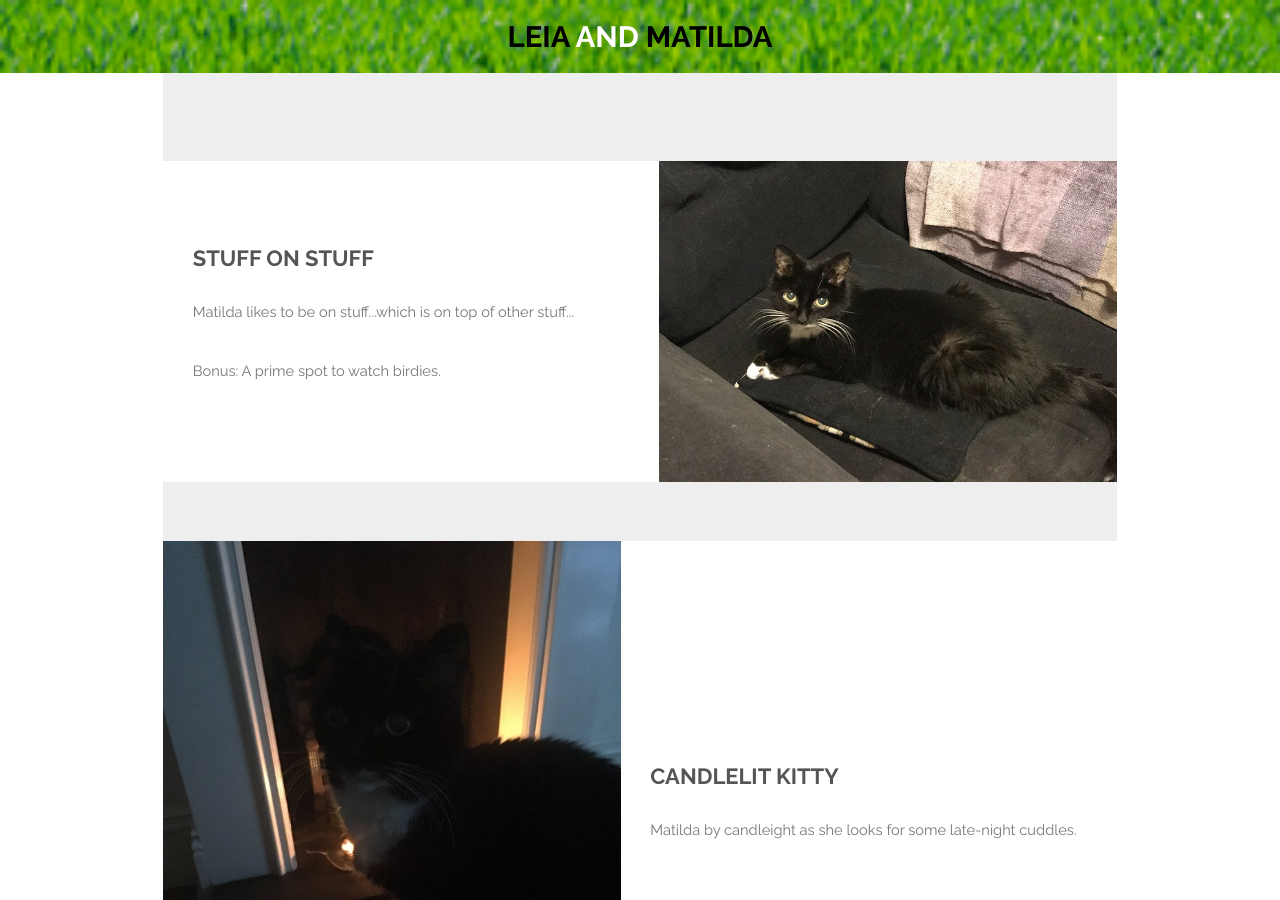
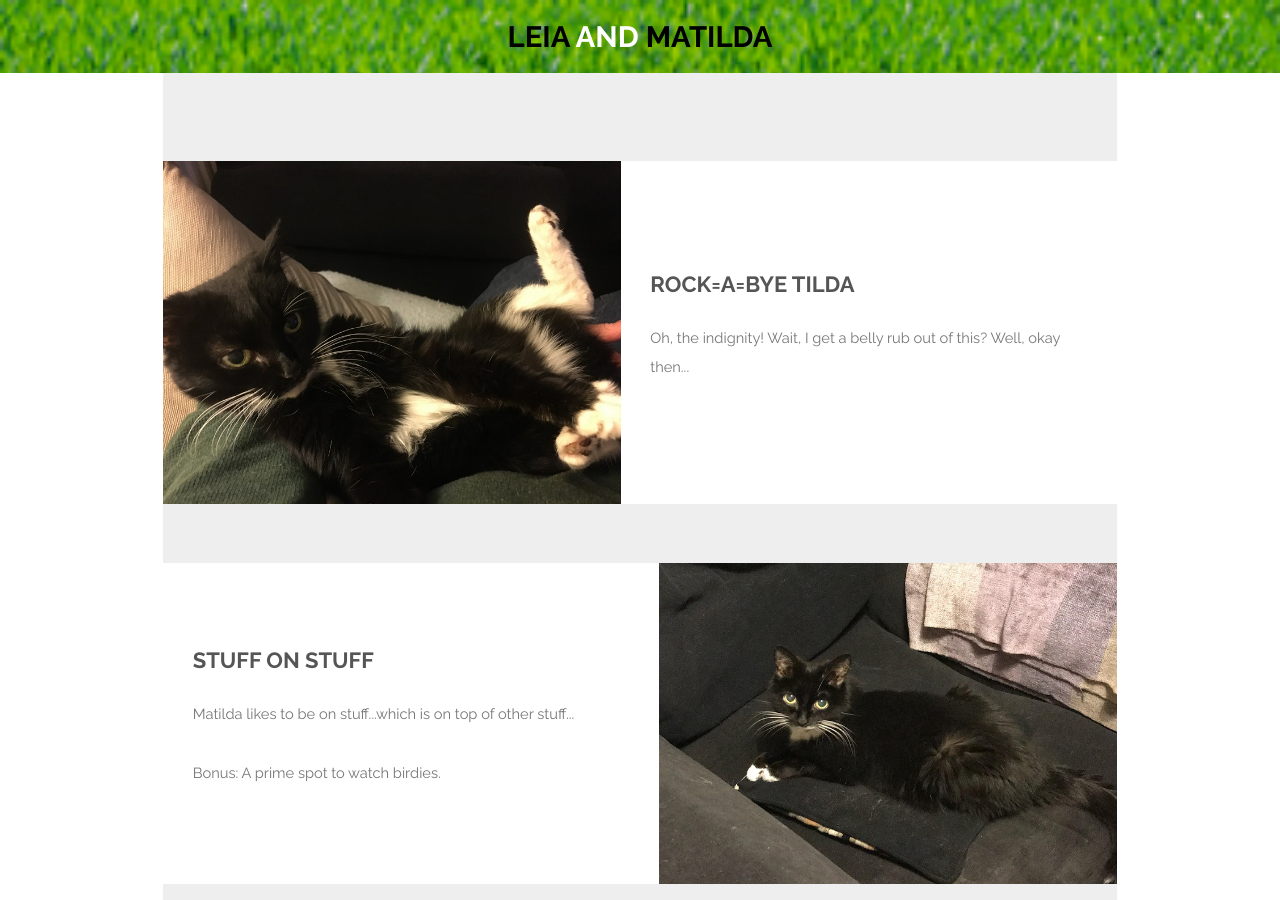
Before and after one commit to jaypalexa/leia-and-matilda, a Jekyll site: the page built from index.md, in a window 1280 px wide and 900 px high. Built offline with Jekyll 4.4.1, drawn with Linux system fonts in a browser that asks for light colours.

Commit message:
"Rock-a-bye Tilda" post.

```diff
--- a/index.md
+++ b/index.md
@@ -6,6 +6,13 @@ description: A photo essay by Leia and Matilda
 ---
 <section id="one" class="wrapper style1">
   <div class="inner">
+    <article class="feature left">
+      <span class="image"><a href="{{ site.url }}{{ site.baseurl }}/assets/images/20180103_2014_matilda.jpg"><img src="{{ site.url }}{{ site.baseurl }}/assets/images/20180103_2014_matilda.jpg" /></a></span>
+      <div class="content">
+        <h2>Rock=a=bye Tilda</h2>
+        <p>Oh, the indignity!  Wait, I get a belly rub out of this?  Well, okay then...</p>
+      </div>
+    </article>
     <article class="feature right">
       <span class="image"><a href="{{ site.url }}{{ site.baseurl }}/assets/images/20180104_1200_matilda.jpg"><img src="{{ site.url }}{{ site.baseurl }}/assets/images/20180104_1200_matilda.jpg" /></a></span>
       <div class="content">
```
